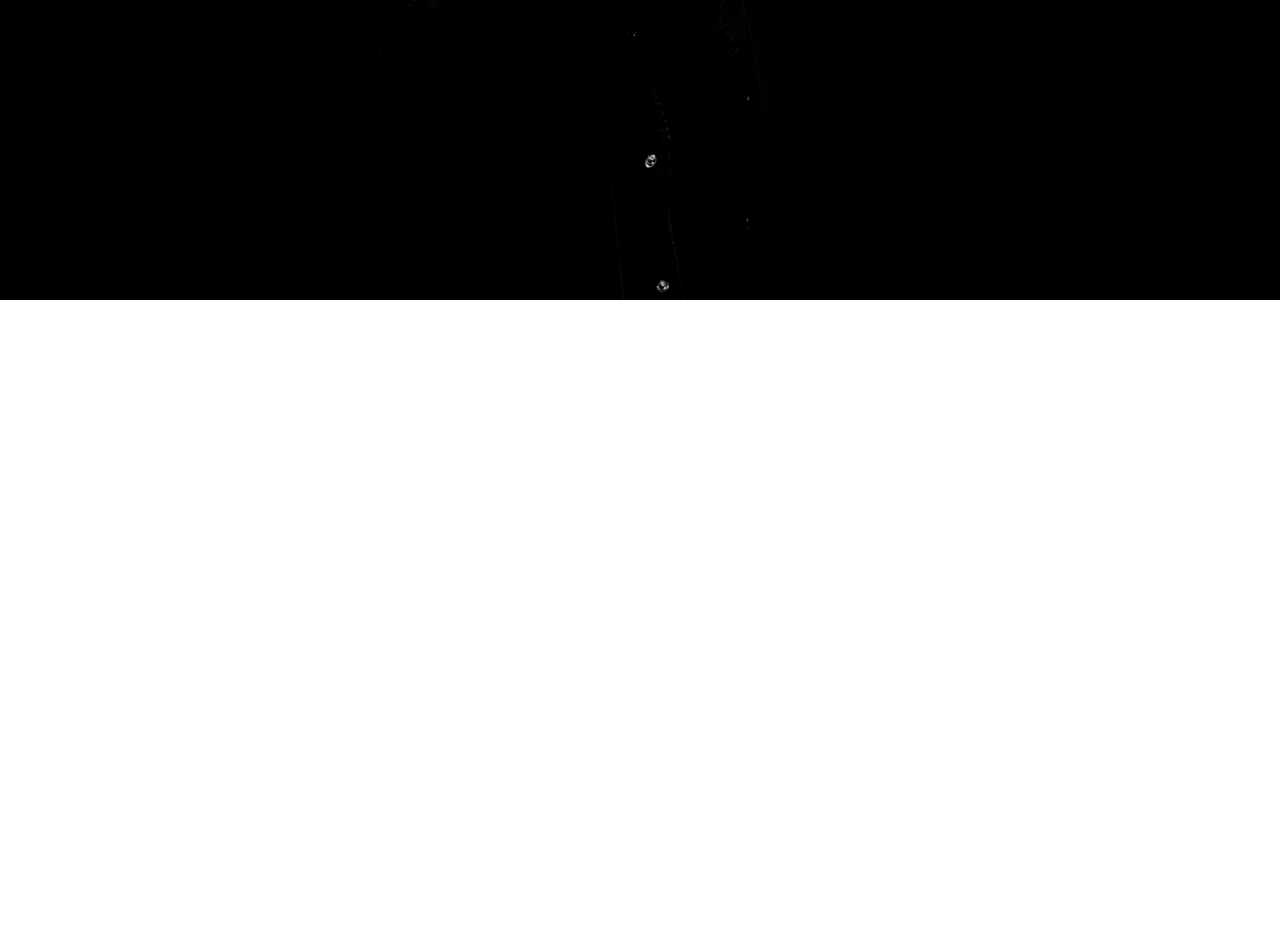
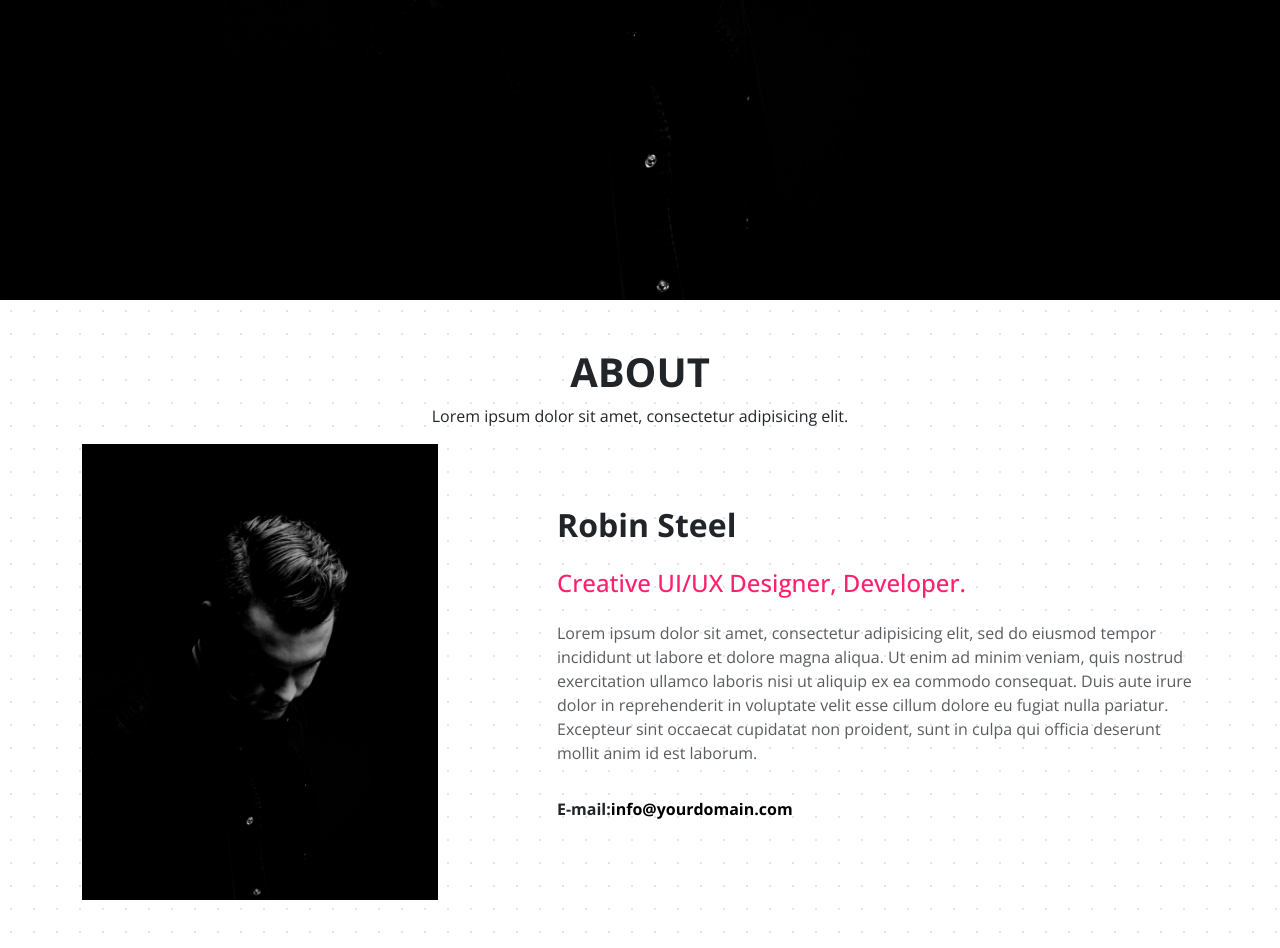
Before and after one commit to nadeenwajed-creator/osaka, a plain HTML site: page index.html in a window 1280 px wide. Shown: the part 500-1448 px from the top of the page. Before the commit the page ends 800 px from the top, so only its background shows below. Drawn offline with nearby package versions, Linux system fonts and the light colour scheme.

Commit message:
add about

```diff
--- a/aseets/css/main.css
+++ b/aseets/css/main.css
@@ -26,3 +26,8 @@
 .primary{
     Color: #FF206E;
 }
+
+/*about*/
+.about{
+    background-image: url(./../img/about/light_dot.jpg);
+}
--- a/index.html
+++ b/index.html
@@ -15,7 +15,7 @@
 
 </head>
 <body>
-    <!--navbar-->
+<!--navbar-->
 <nav class="navbar navbar-expand-lg position-fixed w-100">
   <div class="container-fluid">
     <a class="navbar-brand text-white" href="#">OSAKA</a>
@@ -64,6 +64,29 @@
      </div>
 </section>
 
+<!--about-->
+<section class="about py-5">
+  <div class="title text-center">
+    <h2 class="fs-1 fw-bold text-uppercase">About</h2>
+    <p>Lorem ipsum dolor sit amet, consectetur adipisicing elit.</p>
+  </div>
+  <div class="container">
+    <div class="row">
+      <div class="col-md-4">
+        <img src="./aseets/img/about/me (1).jpg" class="img-fluid" alt="About Me Image">
+      </div>
+      <div class="col-md-7 offset-1">
+        <div class="about-details d-flex flex-column justify-content-center gap-3 h-100">
+          <h3 class="fs-2 fw-bold">Robin Steel</h3>
+          <h4 class="primary fs-4">Creative UI/UX Designer, Developer.</h4>
+          <p class="text-muted"> Lorem ipsum dolor sit amet, consectetur adipisicing elit, sed do eiusmod tempor incididunt ut labore et dolore magna aliqua. Ut enim ad minim veniam, quis nostrud exercitation ullamco laboris nisi ut aliquip ex ea commodo consequat. Duis aute irure dolor in reprehenderit in voluptate velit esse cillum dolore eu fugiat nulla pariatur. Excepteur sint occaecat cupidatat non proident, sunt in culpa qui officia deserunt mollit anim id est laborum.</p>
+          <p class="fw-bolder">E-mail:<a href="mailto:info@yourdomain.com" class="text-black text-decoration-none">info@yourdomain.com</a></p>
+        </div>
+      </div>
+    </div>
+  </div>
+</section>
+
 
 </body>
 </html>
```
Also changed, not shown: aseets/img/about/light_dot.jpg (added), aseets/img/about/me (1).jpg (added).
